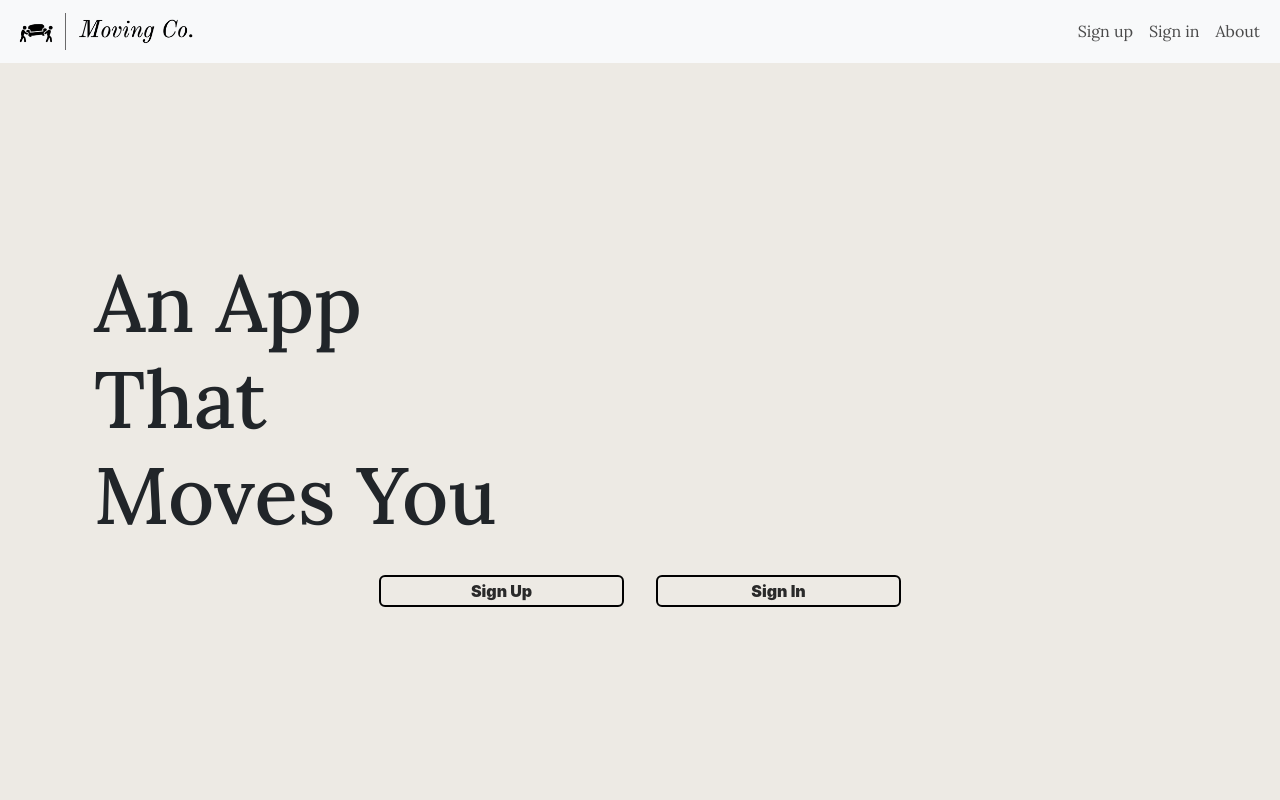
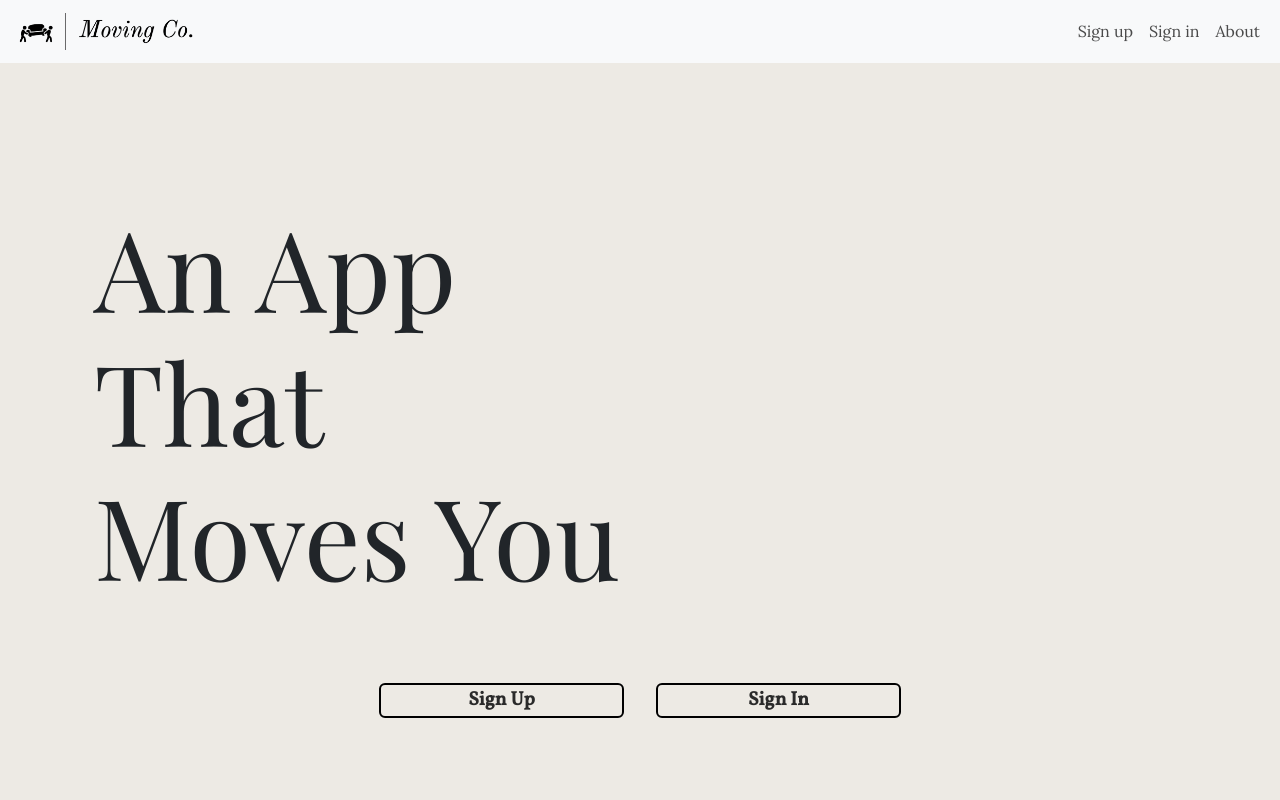
Before and after one commit to AnAppThatMovesYou/front-end-repo, a React (Create React App) app: page / in a window 1280 px wide. Shown: the top 800 px of the page. Built offline with nearby package versions, Linux system fonts and the light colour scheme.

Commit message:
Add media queries to make HomePageSignedOut responsive.

```diff
--- a/src/components/main/HomePageSignedIn.css
+++ b/src/components/main/HomePageSignedIn.css
@@ -21,7 +21,7 @@
     margin: 7%;
 }
 
-.text {
+.text-in {
     font-size: 5rem;
     line-height: 1.2;
 }
--- a/src/components/main/HomePageSignedOut.css
+++ b/src/components/main/HomePageSignedOut.css
@@ -2,15 +2,46 @@
     min-height: 100vh;
 }
 
-.text {
+.text-out {
     font-size: 5rem;
     line-height: 1.2;
 }
 
 .btn {
-    width: 30%;
+    width: 40%;
     margin: 1rem;
     background-color: none;
     border: solid black 1px;
-    max-width: 245px;
 }
+
+.btn-container {
+    margin-bottom: -5%;
+}
+
+@media (min-width: 850px) {
+    .btn {
+        font-size: 1rem;
+    }
+}
+
+@media (min-width: 1000px) {
+    .text-out {
+        font-size: 6rem;
+    }
+
+    .btn {
+        font-size: 1.2rem;
+    }
+}
+
+@media (min-width: 1200px) {
+    .text-out {
+        font-size: 7rem;
+    }
+}
+
+@media (min-width: 1600px) {
+    .text-out {
+        font-size: 8rem;
+    }
+}
--- a/src/components/main/HomePageSignedOut.js
+++ b/src/components/main/HomePageSignedOut.js
@@ -13,9 +13,9 @@ function HomePageSignedOut(props) {
 	}
 
 	return (
-		<div className='container d-flex flex-column justify-content-center pb-5'>
+		<div className='container d-flex flex-column justify-content-center pb-5 gap-5'>
 			<div className='container-fluid w-100'>
-				<p className='default-font text'>
+				<p className='playfair text-out'>
 					An App
 					<br />
 					That
@@ -24,7 +24,7 @@ function HomePageSignedOut(props) {
 				</p>
 				<div className='w-40'></div>
 			</div>
-			<div className='container-fluid text-center'>
+			<div className='container-fluid text-center vollkorn btn-container'>
 				<button onClick={handleSignup} className='btn'>
 					Sign Up
 				</button>
```
